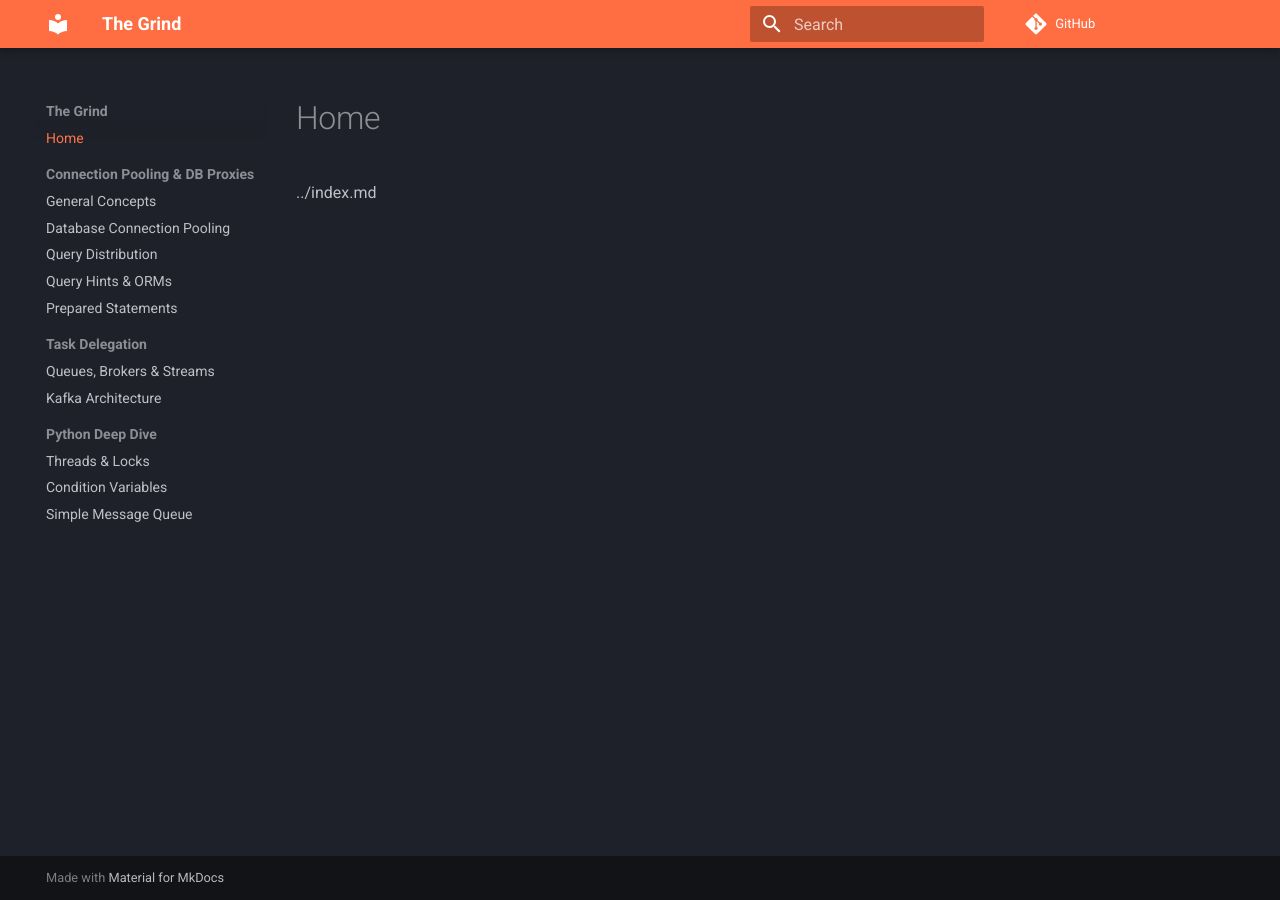
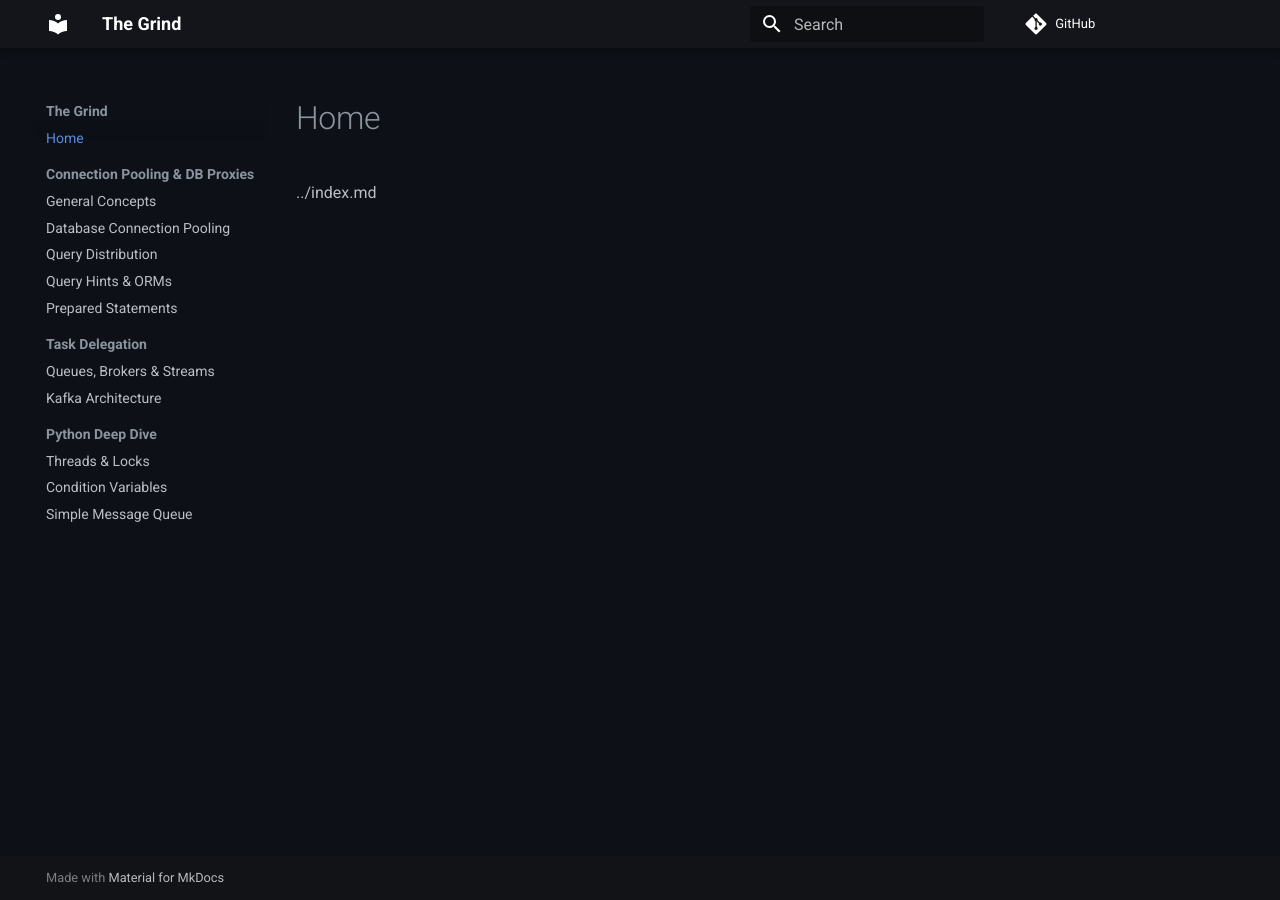
Before and after one commit to atolat/the-grind, an MkDocs documentation site: the page built from docs/index.md, in a window 1280 px wide. Built offline with MkDocs 1.6.1 and Material for MkDocs 9.7.7, drawn with Linux system fonts in a browser that asks for light colours; comment, search, counter and statistics services are not loaded.

Commit message:
Dark terminal theme: black bg, JetBrains Mono, green inline code
Co-Authored-By: Claude Opus 4.6 <noreply@anthropic.com>

```diff
--- /dev/null
+++ b/docs/stylesheets/extra.css
@@ -0,0 +1,51 @@
+/* Terminal-dark theme overrides */
+
+:root {
+  --md-code-bg-color: #0d1117;
+  --md-code-fg-color: #c9d1d9;
+}
+
+/* Darker background */
+[data-md-color-scheme="slate"] {
+  --md-default-bg-color: #0d1117;
+  --md-default-fg-color--light: #8b949e;
+}
+
+/* Code blocks: terminal-style */
+.highlight code,
+code {
+  font-size: 0.82rem;
+}
+
+.highlight {
+  background: #0d1117 !important;
+  border: 1px solid #21262d;
+  border-radius: 6px;
+}
+
+/* Inline code */
+.md-typeset code:not(.highlight code) {
+  background: #161b22;
+  color: #7ee787;
+  border: 1px solid #21262d;
+  padding: 0.1em 0.4em;
+  border-radius: 4px;
+}
+
+/* Links */
+.md-typeset a {
+  color: #58a6ff;
+}
+
+/* Tables */
+.md-typeset table:not([class]) th {
+  background-color: #161b22;
+}
+
+.md-typeset table:not([class]) tr:nth-child(even) {
+  background-color: #0d1117;
+}
+
+.md-typeset table:not([class]) tr:nth-child(odd) {
+  background-color: #161b22;
+}
--- a/mkdocs.yml
+++ b/mkdocs.yml
@@ -8,16 +8,23 @@ theme:
   name: material
   palette:
     scheme: slate
-    primary: deep orange
-    accent: orange
+    primary: black
+    accent: lime
+  font:
+    code: JetBrains Mono
   features:
     - navigation.sections
     - navigation.expand
     - content.code.copy
 
+extra_css:
+  - stylesheets/extra.css
+
 markdown_extensions:
   - pymdownx.highlight:
       anchor_linenums: true
+      use_pygments: true
+      pygments_lang_class: true
   - pymdownx.superfences
   - pymdownx.tabbed:
       alternate_style: true
```
